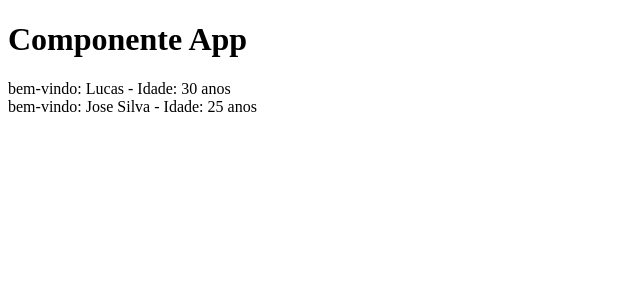
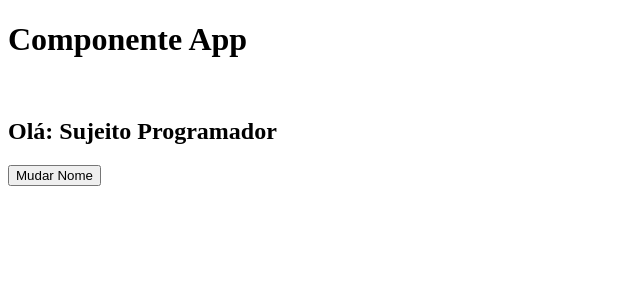
Before and after one commit to Levirroh/learning_react_node, a React (Create React App) app in the folder primeiro-app/: page / in a window 1280 px wide. Shown: the top 300 px of the page, without its empty margins (0-640 px from the left). Built offline with nearby package versions, Linux system fonts and the light colour scheme.

Commit message:
update: nome for app.js

```diff
--- a/primeiro-app/src/App.js
+++ b/primeiro-app/src/App.js
@@ -1,12 +1,17 @@
-import Nome from './components/Nome.js'
+import { useState } from 'react';
 
 function App() {
+  const [aluno, setAluno] = useState('Sujeito Programador');
+
+  function handleChangeName(nome){
+    setAluno(nome);
+  }
+
   return (
     <div>
-      <h1>Componente App</h1>
-      <Nome aluno="Lucas" idade={30}/>
-      <br/>
-      <Nome aluno="Jose Silva" idade={25}/>
+      <h1>Componente App</h1> <br/>
+      <h2>Olá: { aluno }</h2>
+      <button onClick={() => handleChangeName('Lucas Oliveira')}>Mudar Nome</button>
     </div>
   );
 }
```
